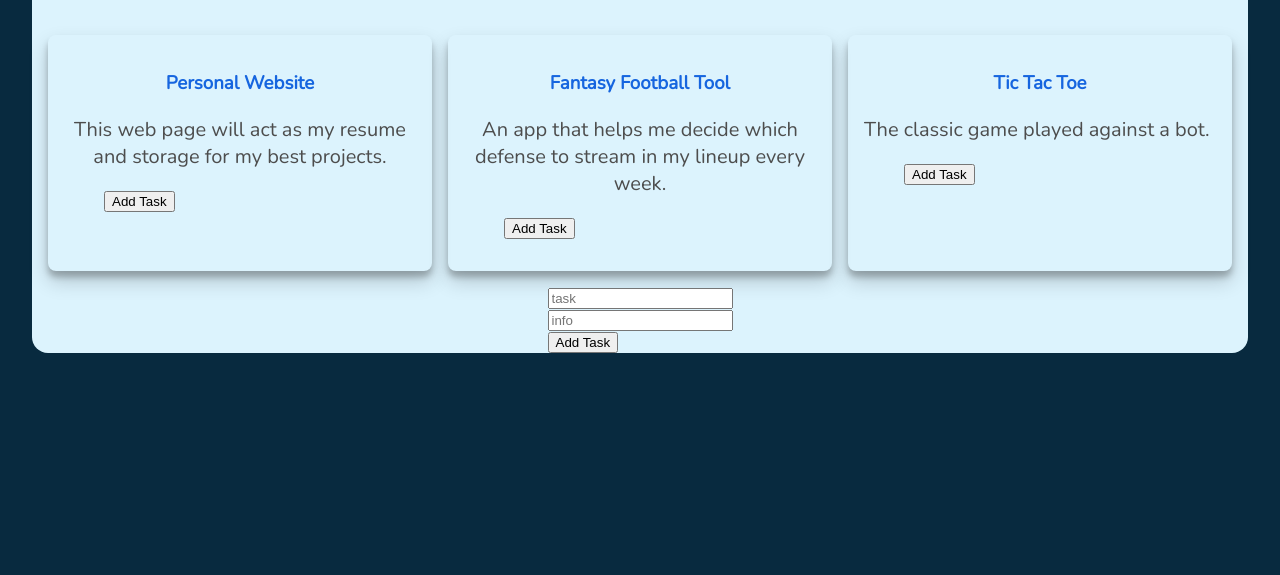
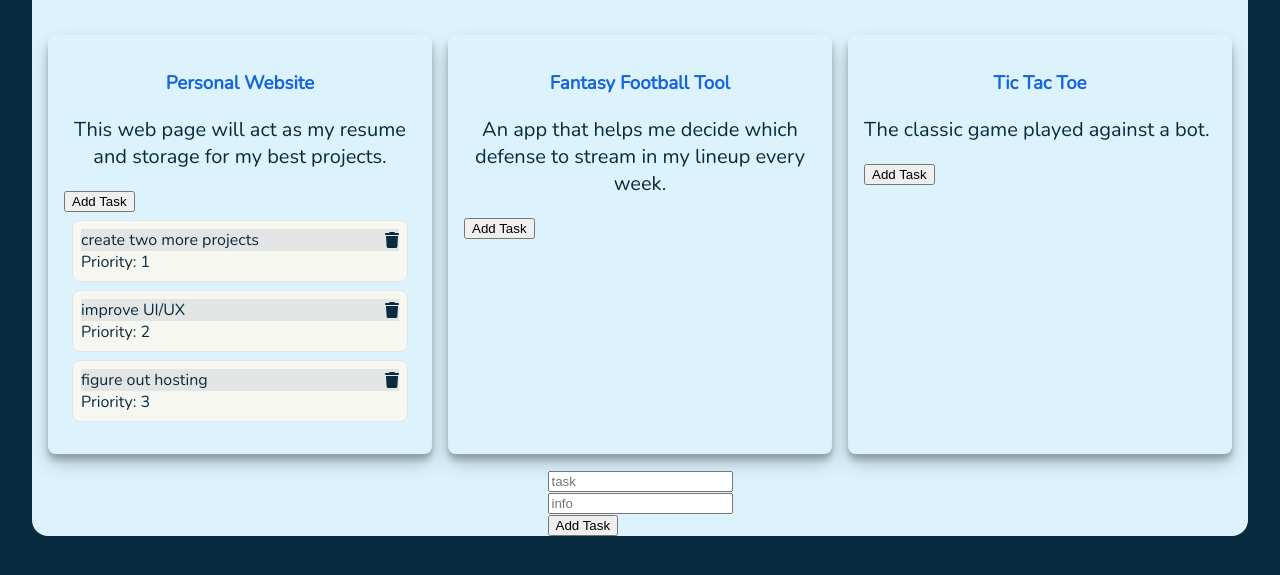
Before and after one commit to duncanmatt/todo-list, a website built with webpack: page dist/index.html in a window 1280 px wide. Shown: the part 131-706 px from the top of the page. Built offline with nearby package versions, Linux system fonts and the light colour scheme.

Commit message:
UI update

```diff
--- a/src/index.js
+++ b/src/index.js
@@ -7,17 +7,118 @@ const proj1Form = document.getElementById('proj1-form');
 const proj1List = document.getElementById('proj1-list');
 const titleInput1 = document.getElementById('proj1-title-input');
 const infoInput1 = document.getElementById('proj1-info-input');
-let proj1Tasks = [];
 
-// localStorage.setItem(new Task(title.value, desc.value);
-// --logic--
-class Task {
-  constructor(title, info) {
-    this.title = title;
-    this.info = info;
-  }
+let proj1Tasks = [
+  'create two more projects',
+  'improve UI/UX',
+  'figure out hosting',
+];
+const proj1TaskItems = [];
+
+let dragStartIndex;
+
+createTasks();
+function createTasks() {
+  [...proj1Tasks]
+    .forEach((task, index) => {
+      const listItem = document.createElement('li');
+
+      listItem.setAttribute('data-priority', index);
+
+      listItem.innerHTML = `
+        <span class="number">Priority: ${index+1}</span>
+        <div class="draggable" draggable="true">
+          <p class="task-name">${task}</p>
+          <i class="fa-solid fa-trash"></i>
+        </div>
+      `;
+
+      proj1TaskItems.push(listItem);
+
+      proj1List.appendChild(listItem);
+    });
+
 }
 
+
+
+
+
+
+
+
+
+
+
+
+
+
+
+
+
+
+
+
+
+
+
+
+
+
+
+
+
+
+
+
+
+
+
+
+
+
+
+
+
+
+
+
+
+
+
+
+
+
+
+
+
+
+
+
+
+
+
+
+
+
+
+
+
+
+
+
+
+
+
+
+
+
+
+
+
+// --logic--
+
+/*
 addTask();
 function addTask() {
   proj1Form.onsubmit = (e) => {
@@ -33,12 +134,7 @@ function addTask() {
   }
 
 }
-
-function createList() {
-  for(const item of proj1Tasks) {
-
-  }
-}
+*/
 
 // --DOM--
 function getDate() {
--- a/src/styles.css
+++ b/src/styles.css
@@ -3,6 +3,11 @@
   --mid: rgba(19, 99, 223, 99%);
   --light: rgba(71, 181, 255, 99%);
   --lighter: rgba(223, 246, 255, 99%);
+  --shade: #e3e5e4;
+}
+
+* {
+  box-sizing: border-box;
 }
 
 body {
@@ -10,7 +15,7 @@ body {
   height: 100vh;
   margin: 0;
   font-family: 'Nunito';
-  color: rgba(75, 75, 75, 99%);
+  color: var(--dark);
 }
 
 #container {
@@ -53,3 +58,48 @@ body {
   text-align: center;
   font-size: 1.25rem;
 }
+
+.task-list {
+  padding: 0;
+  list-style-type: none;
+}
+
+.task-list li {
+  border: 1px solid var(--shade);
+  border-radius: 8px;
+  background-color: #f7f7f2;
+  display: flex;
+  flex-direction: column-reverse;
+  flex: 1;
+  margin: 0.5rem;
+  padding: 0.5rem;
+}
+
+.task-list > li > span {
+  text-align: center;
+}
+
+.task-list li:not(:last-of-type) {
+  border-bottom: 1px solid var(--shade);
+}
+
+.number {
+  justify-content: center;
+  font-size: 1rem;
+  height: max-content;
+  width: max-content;
+}
+
+.task-list .task-name {
+  margin: 0 20px 0 0;
+}
+
+.draggable {
+  background-color: var(--shade);
+  cursor: pointer;
+  display: flex;
+  align-items: center;
+  justify-content: space-between;
+  padding: 0;
+  flex: 1;
+}
```
Also changed, not shown: dist/index.html, dist/main.js.
